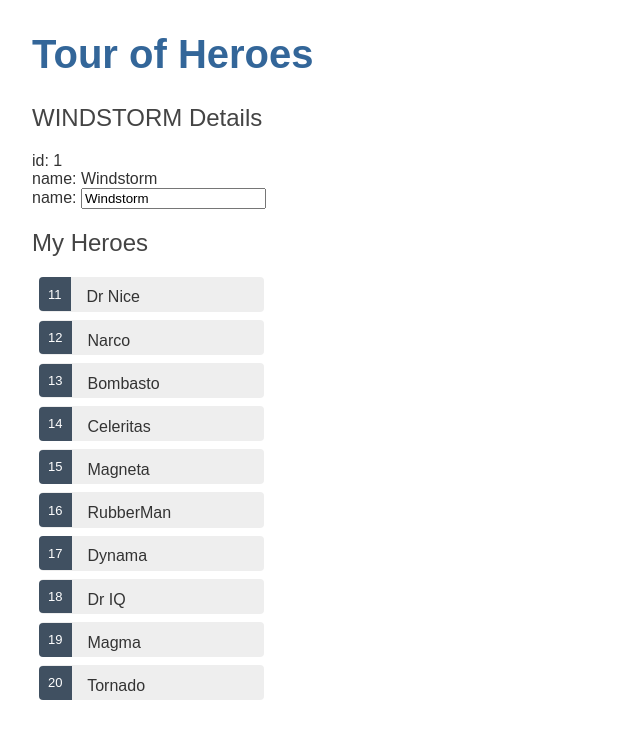
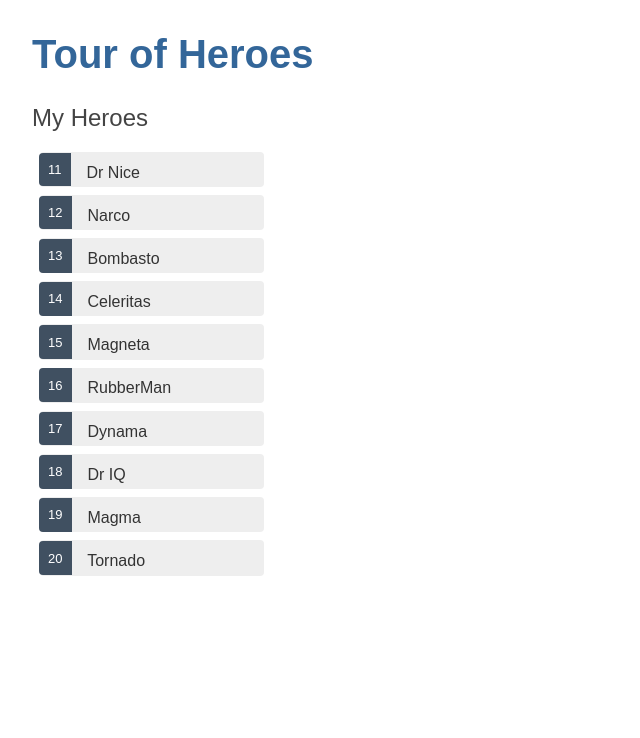
Before and after one commit to bananno/angular-tour-of-heroes, an Angular app: page / in a window 1280 px wide. Shown: the top 738 px of the page, without its empty margins (0-640 px from the left). Built offline with nearby package versions, Linux system fonts and the light colour scheme.

Commit message:
Replace hardcoded hero with selected hero; add click event to toggle selected hero

```diff
--- a/src/app/heroes/heroes.component.html
+++ b/src/app/heroes/heroes.component.html
@@ -1,17 +1,19 @@
-<h2>{{hero.name | uppercase}} Details</h2>
-<div><span>id: </span>{{hero.id}}</div>
-<div><span>name: </span>{{hero.name}}</div>
-
-<div>
-  <label>name:
-    <input [(ngModel)]="hero.name" placeholder="name"/>
-  </label>
-</div>
-
 <h2>My Heroes</h2>
 
 <ul class="heroes">
-  <li *ngFor="let hero of heroes">
+  <li *ngFor="let hero of heroes" (click)="onSelect(hero)">
     <span class="badge">{{hero.id}}</span> {{hero.name}}
   </li>
 </ul>
+
+<div *ngIf="selectedHero">
+  <h2>{{selectedHero.name | uppercase}} Details</h2>
+
+  <div><span>id: </span>{{selectedHero.id}}</div>
+
+  <div>
+    <label>name:
+      <input [(ngModel)]="selectedHero.name" placeholder="name"/>
+    </label>
+  </div>
+</div>
--- a/src/app/heroes/heroes.component.ts
+++ b/src/app/heroes/heroes.component.ts
@@ -9,12 +9,13 @@
 })
 export class HeroesComponent implements OnInit {
 
-  hero: Hero = {
-    id: 1,
-    name: 'Windstorm'
-  };
+  heroes = HEROES;
 
-  heroes = HEROES;
+  selectedHero: Hero;
+
+  onSelect(hero: Hero): void {
+    this.selectedHero = hero;
+  }
 
   constructor() { }
 
```
